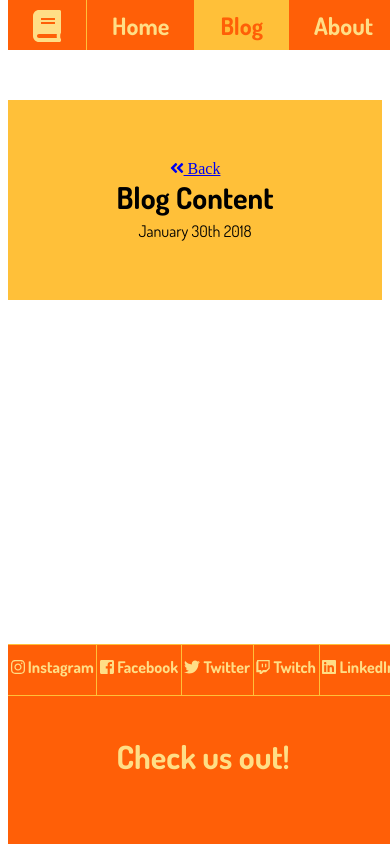
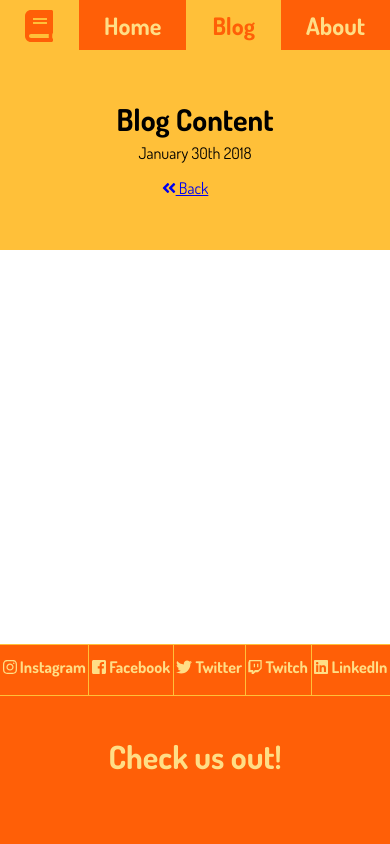
Before and after one commit to Ryan991/Sass-Assignment, a website: page blogcontent.html in a window 390 px wide. Drawn offline with Linux system fonts and the light colour scheme.

Commit message:
updated font/animations

```diff
--- a/blogcontent.html
+++ b/blogcontent.html
@@ -32,15 +32,14 @@ font-family: 'Roboto', sans-serif; -->
 
 
 
-
         <div class="blog-content-hero">
             <div class="font-container">
-                <a href="#"><i class="fa fa-angle-double-left" aria-hidden="true"></i> Back</a>
                 <h1 class='blog-page'>Blog Content</h1>
                 <div class="date-container">
 
 
                 <p class='date'>January 30th 2018</p>
+                <a href="#" class ="back-a-tag"><i class="fa fa-angle-double-left" aria-hidden="true"></i> Back</a>
                 </div>
             </div>
         </div>
--- a/sass/_bloghero.scss
+++ b/sass/_bloghero.scss
@@ -15,62 +15,73 @@
     background: $secondarycolor;
 }
 
-
-
 .main-h1 {
     @include title-font;
     margin: 0;
-
 }
 
 .blog-page {
     @include other-pages-font;
     padding: 0;
     margin: 0;
-
 }
 
 .hero  {
     @include main-hero;
-    margin-top: 100px;
-
 }
 
 .blog-content-hero {
     @include main-hero;
-    margin-top: 100px;
-}
 
 .font-container {
-    padding: 60px;
+
+    padding: 50px;
+    font-family: $title-font;
+    }
 
     .date {
-        margin-bottom: 10px;
+        margin-bottom: 15px;
         margin-top: 5px;
         font-family: $title-font;
     }
 }
 
+.back-a-tag {
+  display: inline-block;
+  transition: .1s all ease-in;
+}
 
+.back-a-tag:hover {
+  transform: scale(1.2,1.2);
+  font-weight: 600;
+  color: $tertiarycolor;
+}
 
 
 @media (max-width: 800px) {
 
     .blog-content-hero {
         text-align: center;
-    }
+      }
 
-    .font-container {
+      .font-container {
         text-align: center;
-    }
+        }
+
         .blog-page {
         font-size: 30px;
-    }
+        }
         .main-h1 {
             font-size: 30px;
             text-align: center;
         }
 
+        .back-a-tag {
+          padding-right: 20px;
+        }
 
-
+        .back-a-tag:hover {
+          font-weight: 400;
+          transform: none;
+        }
 }
```
Also changed, not shown: css/index.css, 1 other file.
